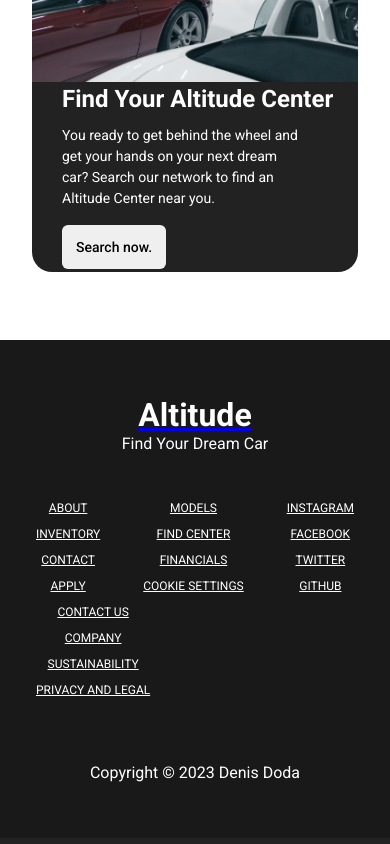
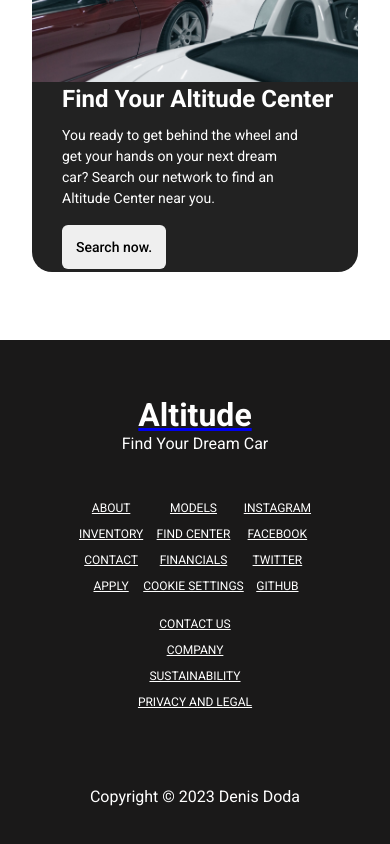
Before and after one commit to dodasbb/AltitudeCarWebsite, a React (Create React App) app: page / in a window 390 px wide. Shown: the part 2819-3663 px from the top of the page. Built offline with nearby package versions, Linux system fonts and the light colour scheme.

Commit message:
Mobile view bugs

```diff
--- a/src/styles/FindDealer.css
+++ b/src/styles/FindDealer.css
@@ -58,6 +58,8 @@
   font-weight: 500;
   padding: 12px;
   cursor: not-allowed;
+  text-decoration: none;
+  color: black;
 }
 
 .dealer__button:hover {
--- a/src/styles/Footer.css
+++ b/src/styles/Footer.css
@@ -6,6 +6,7 @@ footer {
 .footer__heading {
   padding-bottom: 32px;
   text-align: center;
+  text-decoration: none;
 }
 
 .footer__heading--text,
@@ -66,6 +67,17 @@ footer {
   cursor: not-allowed;
 }
 
+@media (max-width: 550px) {
+  .footer__list {
+    width: 100%;
+    justify-content: center;
+  }
+
+  .footer__list div {
+    padding-bottom: 12px;
+  }
+}
+
 @media (max-width: 768px) {
   .footer__heading {
     padding-bottom: 24px;
```
